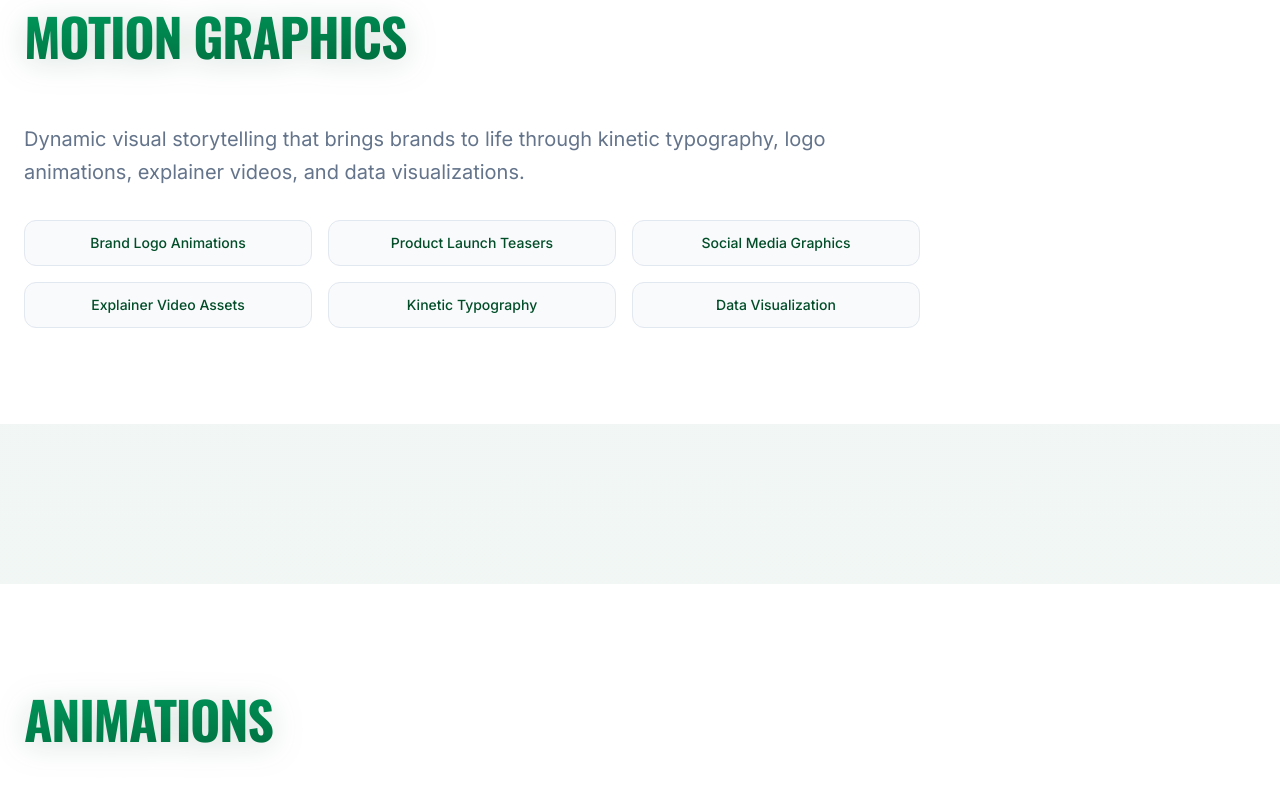
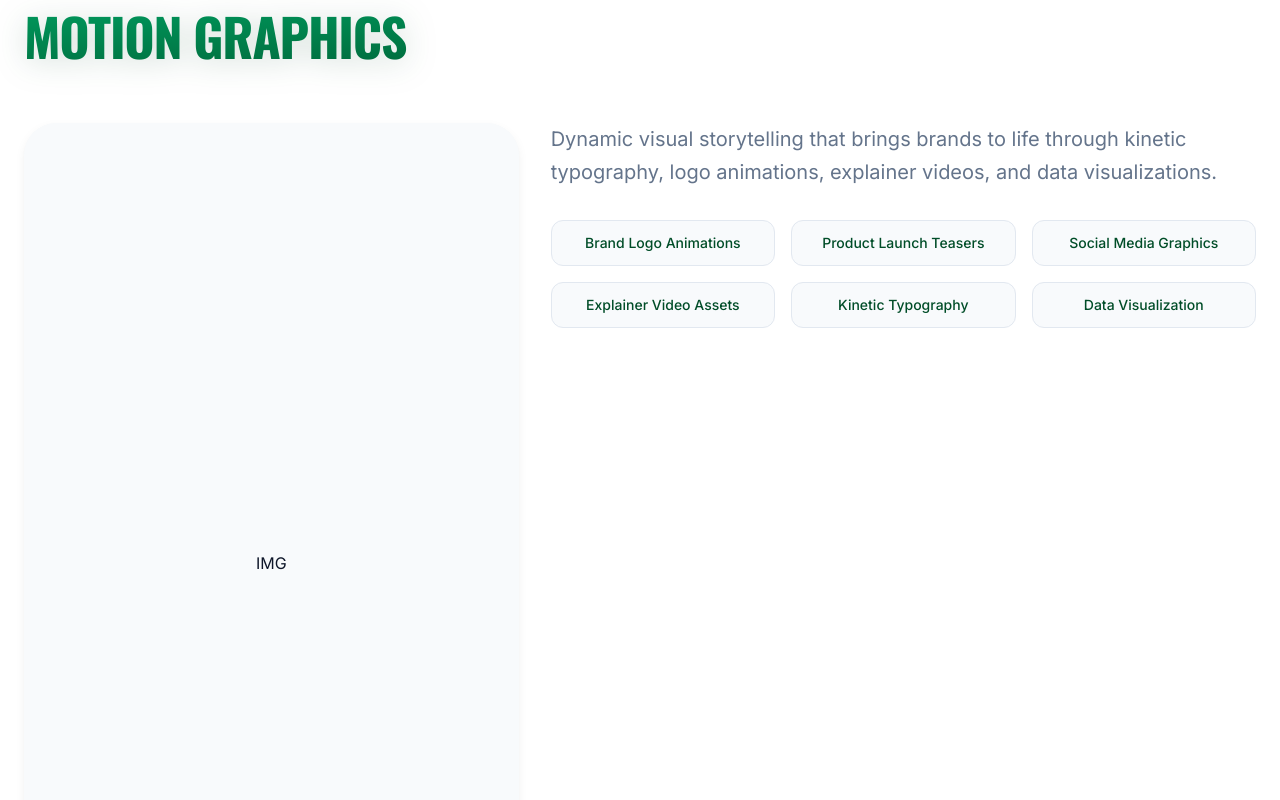
Before and after one commit to desingh-rajan/nbm-frontend, a Next.js app: page / in a window 1280 px wide. Shown: the part 2720-3520 px from the top of the page. Built offline with nearby package versions, Linux system fonts and the light colour scheme.

Commit message:
feat(category): add two Works-style placeholders to Motion Graphics (right) and Animations (left)

```diff
--- a/src/components/portfolio/CategoryStrip.tsx
+++ b/src/components/portfolio/CategoryStrip.tsx
@@ -3,6 +3,18 @@ import React from 'react';
 interface CategoryStripProps { id: string; title: string; }
 
 export const CategoryStrip: React.FC<CategoryStripProps> = ({ id, title }) => {
+  // Reuse the exact same card style as "Our Works" section
+  const cardCls = 'relative overflow-hidden rounded-[2rem] aspect-[9/16] bg-[var(--color-bg-muted)] flex items-center justify-center shadow-card';
+
+  const showMediaRight = id === 'motion-graphics';
+  const showMediaLeft = id === 'animations';
+
+  const MediaColumn: React.FC = () => (
+    <div className="flex flex-col gap-6 w-full">
+      <div className={cardCls}>IMG</div>
+      <div className={cardCls}>IMG</div>
+    </div>
+  );
   const getContent = () => {
     if (id === 'motion-graphics') {
       return {
@@ -44,7 +56,16 @@ export const CategoryStrip: React.FC<CategoryStripProps> = ({ id, title }) => {
           {title}
         </h3>
         {content.description && (
-          <div className="max-w-4xl">
+          <div className={`grid gap-8 items-start ${showMediaRight || showMediaLeft ? 'md:grid-cols-12' : ''}`}>
+            {/* Media on left for animations */}
+            {showMediaLeft && (
+              <div className="md:col-span-5 order-2 md:order-1">
+                <MediaColumn />
+              </div>
+            )}
+
+            {/* Content */}
+            <div className={`${showMediaRight || showMediaLeft ? 'md:col-span-7' : ''} order-1 md:order-2 max-w-4xl`}>
               <p className="text-lg md:text-xl text-[var(--color-text-muted)] leading-relaxed mb-8">{content.description}</p>
               <div className="grid grid-cols-2 md:grid-cols-3 gap-4">
                 {content.samples.map(sample => (
@@ -54,6 +75,14 @@ export const CategoryStrip: React.FC<CategoryStripProps> = ({ id, title }) => {
                 ))}
               </div>
             </div>
+
+            {/* Media on right for motion graphics */}
+            {showMediaRight && (
+              <div className="md:col-span-5">
+                <MediaColumn />
+              </div>
+            )}
+          </div>
         )}
       </div>
     </section>
```
Lines whose indentation alone changed are shown as unchanged.
